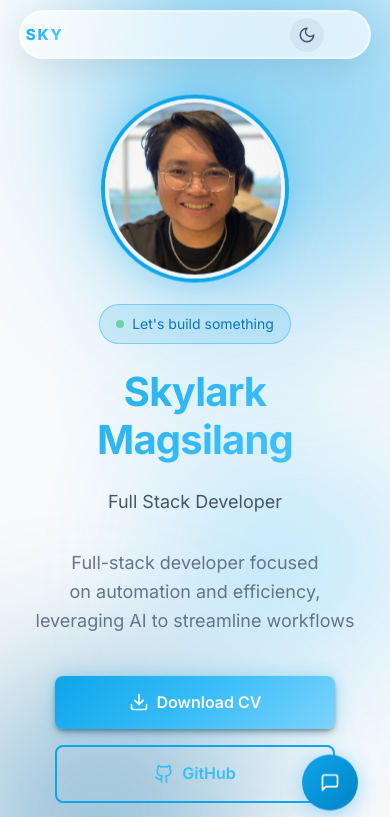
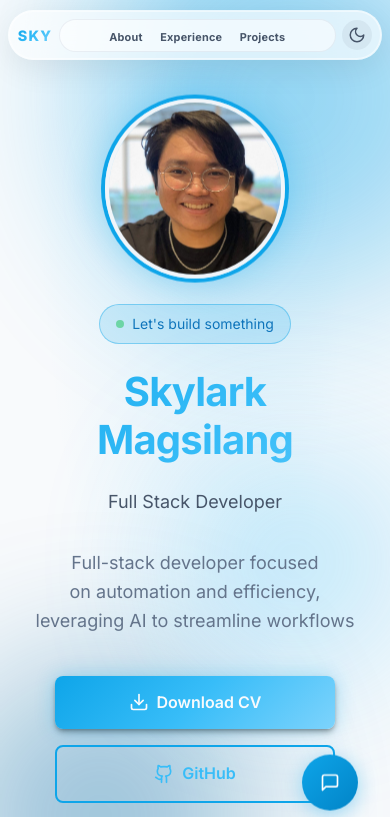
Before and after one commit to 5ky-lark/my-portfolio, a React (Vite) app: page / in a window 390 px wide. Shown: the top 817 px of the page. Built offline with nearby package versions, Linux system fonts and the light colour scheme.

Commit message:
Refine mobile navbar and chat widget sizing

```diff
--- a/src/index.css
+++ b/src/index.css
@@ -550,104 +550,80 @@ a:hover {
   background: rgba(15, 23, 42, 0.75);
 }
 
-/* Mobile navbar - Burger menu */
+/* Mobile navbar - Inline links, no burger */
 @media (max-width: 768px) {
   .navbar {
     top: 0.65rem;
     left: 50%;
     right: auto;
     transform: translateX(-50%);
-    width: min(22rem, calc(100vw - 1rem));
-    padding: 0.42rem 0.5rem;
+    width: min(23.5rem, calc(100vw - 1rem));
+    padding: 0.45rem 0.55rem;
     min-width: 0;
   }
 
   .navbar.scrolled {
-    padding: 0.42rem 0.5rem;
+    padding: 0.45rem 0.55rem;
   }
 
   .navbar-content {
-    position: relative;
-    display: grid;
-    grid-template-columns: 2.1rem 1fr 2.1rem;
-    gap: 0.3rem;
+    gap: 0.4rem;
+    justify-content: space-between;
     align-items: center;
     width: 100%;
   }
 
   .navbar-toggle {
-    display: inline-flex;
-    align-items: center;
-    justify-content: center;
-    width: 2.1rem;
-    height: 2.1rem;
-    border: none;
-    border-radius: var(--radius-full);
-    background: rgba(148, 163, 184, 0.15);
-    color: var(--text-secondary);
-    cursor: pointer;
-    transition: all var(--transition-fast);
-  }
-
-  .navbar-toggle:hover {
-    background: rgba(14, 165, 233, 0.2);
-    color: var(--primary-500);
+    display: none;
   }
 
   .navbar-logo {
-    justify-self: center;
-    font-size: 0.95rem;
-    letter-spacing: 0.12em;
-    font-weight: 800;
+    font-size: 0.9rem;
+    letter-spacing: 0.08em;
     padding-right: 0;
     border-right: none;
   }
 
   .navbar-links {
-    position: absolute;
-    top: calc(100% + 0.6rem);
-    left: 0;
-    width: min(14rem, 78vw);
     display: flex;
-    flex-direction: column;
-    gap: 0.25rem;
+    gap: 0.2rem;
+    flex: 1;
+    justify-content: center;
+    align-items: center;
     list-style: none;
-    padding: 0.6rem;
-    border-radius: var(--radius-lg);
-    background: rgba(255, 255, 255, 0.92);
-    border: 1px solid rgba(148, 163, 184, 0.25);
-    box-shadow: 0 14px 30px rgba(15, 23, 42, 0.14);
-    opacity: 0;
-    visibility: hidden;
-    transform: translateY(-8px);
-    pointer-events: none;
-    transition: opacity var(--transition-fast), transform var(--transition-fast), visibility var(--transition-fast);
+    position: static;
+    transform: none;
+    opacity: 1;
+    visibility: visible;
+    background: transparent;
+    flex-direction: row;
+    padding: 0.18rem;
+    border-radius: var(--radius-full);
+    background: rgba(255, 255, 255, 0.55);
+    border: 1px solid rgba(148, 163, 184, 0.16);
+    box-shadow: none;
+    width: auto;
+    height: auto;
+    min-width: 0;
   }
 
   .navbar-links a {
-    display: block;
-    width: 100%;
-    text-align: left;
-    font-size: 0.78rem;
-    letter-spacing: 0.08em;
-    padding: 0.55rem 0.65rem;
-    border-radius: 0.6rem;
+    flex: 1;
+    text-align: center;
+    font-size: 0.68rem;
+    letter-spacing: 0.02em;
+    padding: 0.35rem 0.45rem;
+    border-radius: var(--radius-full);
     color: var(--text-secondary);
     white-space: nowrap;
-    text-transform: uppercase;
+    text-transform: none;
     font-weight: 700;
     line-height: 1;
   }
 
-  .navbar-links.active {
-    opacity: 1;
-    visibility: visible;
-    transform: translateY(0);
-    pointer-events: auto;
-  }
-
   .navbar-links a:hover {
-    background: rgba(14, 165, 233, 0.12);
+    background: rgba(14, 165, 233, 0.14);
+    color: var(--primary-600);
   }
 
   .navbar-links a::after {
@@ -655,20 +631,18 @@ a:hover {
   }
 
   .navbar-actions {
-    justify-self: end;
     padding-left: 0;
     border-left: none;
   }
 
   .theme-toggle {
-    width: 2.1rem;
-    height: 2.1rem;
+    width: 30px;
+    height: 30px;
   }
 
   [data-theme="dark"] .navbar-links {
-    background: rgba(15, 23, 42, 0.95);
-    border-color: rgba(148, 163, 184, 0.22);
-    box-shadow: 0 14px 30px rgba(2, 6, 23, 0.5);
+    background: rgba(15, 23, 42, 0.45);
+    border-color: rgba(148, 163, 184, 0.2);
   }
 }
 
@@ -1622,41 +1596,6 @@ a:hover {
     --section-padding: 4rem 1.5rem;
   }
 
-  .navbar-links {
-    display: none;
-    position: absolute;
-    top: 100%;
-    left: 0;
-    right: 0;
-    flex-direction: column;
-    background: var(--bg-secondary);
-    padding: 1rem;
-    gap: 0;
-    border-bottom: 1px solid rgba(148, 163, 184, 0.1);
-  }
-
-  .navbar-links.active {
-    display: flex;
-  }
-
-  .navbar-links li {
-    width: 100%;
-  }
-
-  .navbar-links a {
-    display: block;
-    padding: 1rem;
-    border-radius: var(--radius-md);
-  }
-
-  .navbar-links a:hover {
-    background: rgba(14, 165, 233, 0.1);
-  }
-
-  .navbar-toggle {
-    display: flex;
-  }
-
   .hero-buttons {
     flex-direction: column;
     align-items: center;
@@ -2019,12 +1958,24 @@ a:hover {
 
 @media (max-width: 480px) {
   .chat-window {
-    width: 100%;
-    height: 100%;
-    bottom: 0;
-    right: 0;
-    border-radius: 0;
-    max-height: 100vh;
+    width: min(24rem, calc(100vw - 1rem));
+    height: min(70dvh, 34rem);
+    max-height: min(70dvh, 34rem);
+    bottom: 0.5rem;
+    right: 0.5rem;
+    border-radius: var(--radius-xl);
+  }
+
+  .chat-header {
+    padding: 0.85rem 1rem;
+  }
+
+  .chat-messages {
+    padding: 0.85rem;
+  }
+
+  .chat-input-area {
+    padding: 0.75rem;
   }
 }
 
```
